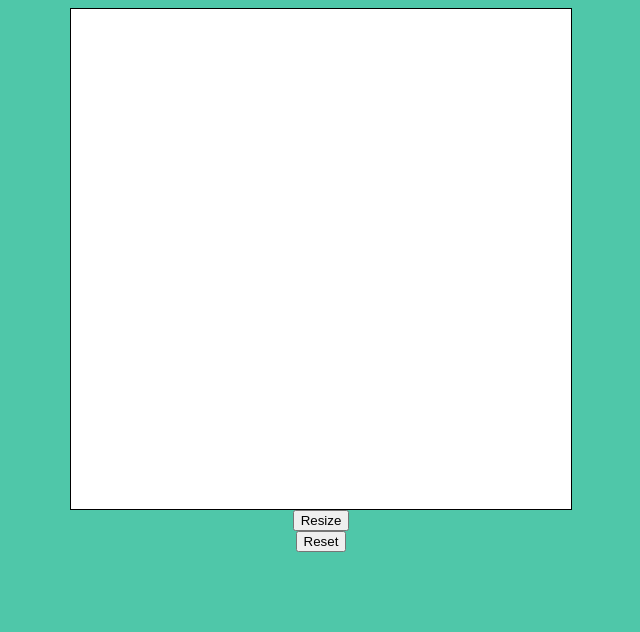
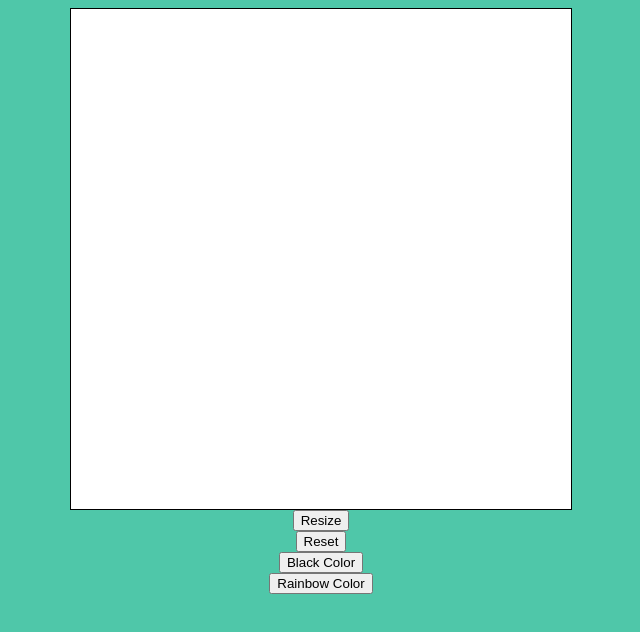
Before and after one commit to Qasura75/etch-a-sketch, a plain HTML site: page index.html in a window 1280 px wide. Shown: the whole page, without its empty margins (319-959 px from the left). Drawn offline with Linux system fonts and the light colour scheme.

Commit message:
Added rainbow pen

```diff
--- a/index.html
+++ b/index.html
@@ -12,5 +12,7 @@
     <div id="main-grid"></div>
     <button onclick="resizeGrid()">Resize</button>
     <button onclick="deleteDrawing()">Reset</button>
+    <button onclick="colorChoice = `black`, drawColor()">Black Color</button>
+    <button onclick="colorChoice = `rainbow`, drawColor()">Rainbow Color</button>
 </body>
 </html>
--- a/scripts.js
+++ b/scripts.js
@@ -1,13 +1,15 @@
 const mainGrid = document.querySelector("#main-grid");
 let gridSize = 16;
+let drawingColor = "black"
+let colorChoice;
 
 createGrid(16);
+drawColor();
 
 //Creates Grid by taking size and adding rows and columns
 function createGrid(gridSize) {
   mainGrid.style.gridTemplateColumns = `repeat(${gridSize}, 1fr)`;
   mainGrid.style.gridTemplateRows = `repeat(${gridSize}, 1fr)`;
-
   let numDivs = gridSize * gridSize;
 
   for(let i = 0; i < numDivs; i++) {
@@ -17,6 +19,7 @@ function createGrid(gridSize) {
   }
 }
 
+//Deletes Drawing inside Grid and resets the size to gridSize
 function deleteDrawing() {
     mainGrid.innerHTML = "";
     createGrid(gridSize);
@@ -36,8 +39,22 @@ function resizeGrid() {
   }
 }
 
-mainGrid.addEventListener("mouseover", (event) => {
-    if (event.target.classList.contains("grid-box")) {
-      event.target.classList.add("grid-box-black");
-    }
-  });
+//Draws with selected color - standard is black
+function drawColor() {
+  if (colorChoice == "rainbow") {
+    mainGrid.addEventListener("mouseover", (event) => {
+      if (event.target.classList.contains("grid-box")) {
+        let drawingColor = `hsl(${Math.random() * 360}, 100%, 50%)`
+        event.target.style.backgroundColor = drawingColor;
+      }
+    });
+  }
+  else {
+    mainGrid.addEventListener("mouseover", (event) => {
+      if (event.target.classList.contains("grid-box")) {
+        drawingColor = "black";
+        event.target.style.backgroundColor = drawingColor;
+      }
+    });
+  }
+}
--- a/style.css
+++ b/style.css
@@ -14,7 +14,3 @@ body {
     border: 1px solid black;
     background-color: rgb(255, 255, 255);
 }
-
-.grid-box-black {
-    background-color: black;
-}
```
